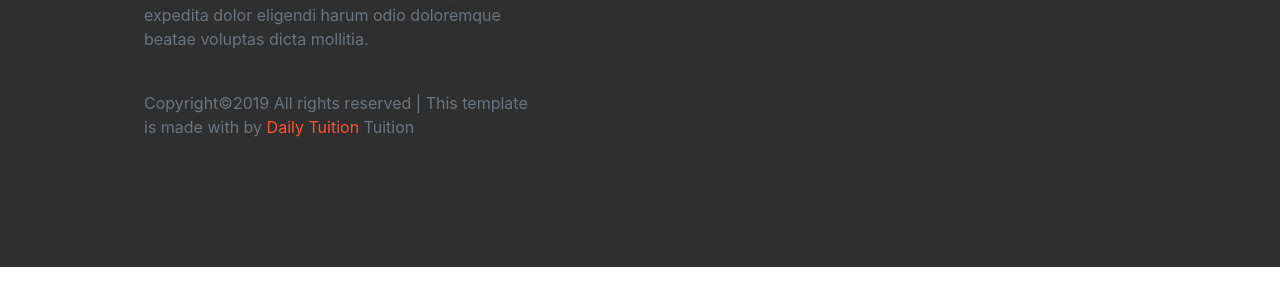
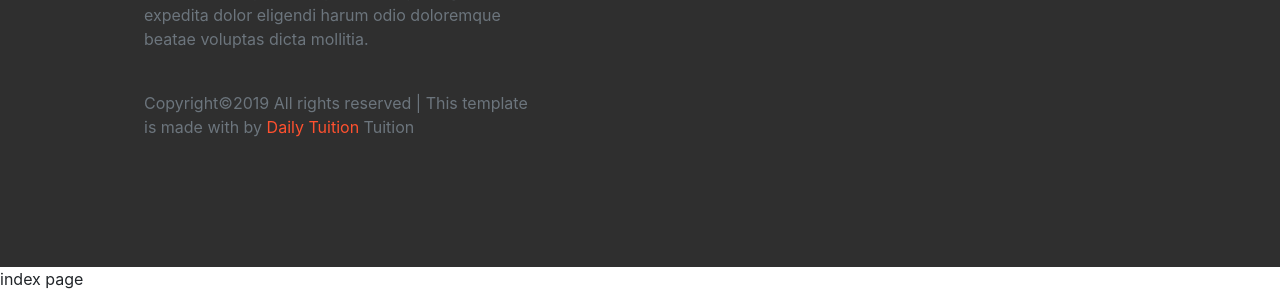
Before and after one commit to NalinSanka/Sample-Website-1, a plain HTML site: page index.html in a window 1280 px wide. Shown: the part 5432-5739 px from the top of the page. Before the commit the page ends 5699 px from the top, so only its background shows below. Drawn offline with nearby package versions, Linux system fonts and the light colour scheme; files that its build step writes are made by us from their sources; files whose address does not match are found by name; a web font is replaced by a local one.

Commit message:
Update index.html

```diff
--- a/index.html
+++ b/index.html
@@ -1,6 +1,7 @@
 <!DOCTYPE html>
 <html lang="en">
 <head>
+    <title>index page</title>
     <meta charset="UTF-8">
     <meta name="viewport" content="width=device-width, initial-scale=1.0">
     <meta http-equiv="X-UA-Compatible" content="ie=edge">
@@ -397,6 +398,6 @@ integrity="sha256-CSXorXvZcTkaix6Yvo6HppcZGetbYMGWSFlBw8HfCJo=" crossorigin="ano
  integrity="sha384-UO2eT0CpHqdSJQ6hJty5KVphtPhzWj9WO1clHTMGa3JDZwrnQq4sF86dIHNDz0W1" crossorigin="anonymous"></script>
 <script src="https://stackpath.bootstrapcdn.com/bootstrap/4.3.1/js/bootstrap.min.js"
 integrity="sha384-JjSmVgyd0p3pXB1rRibZUAYoIIy6OrQ6VrjIEaFf/nJGzIxFDsf4x0xIM+B07jRM" crossorigin="anonymous"></script>
-
+ <p>index page</p>
 </body>
 </html>
```
